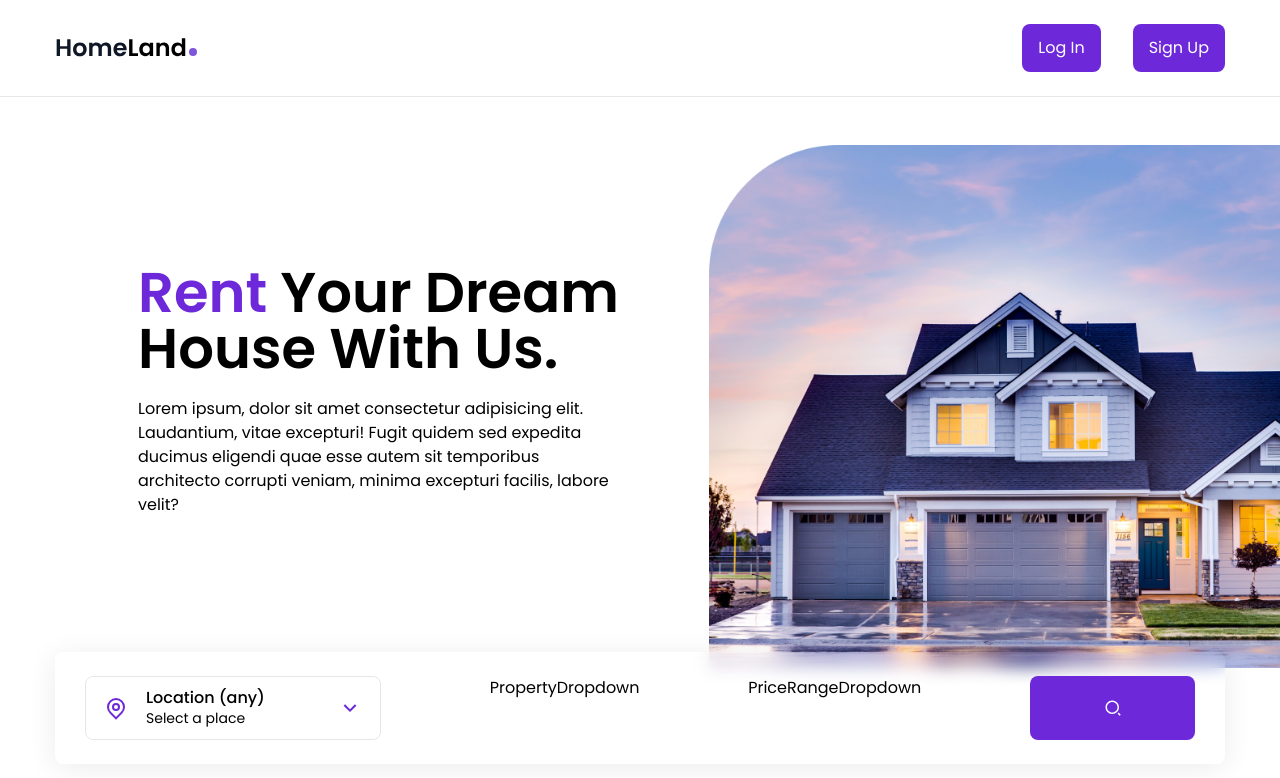
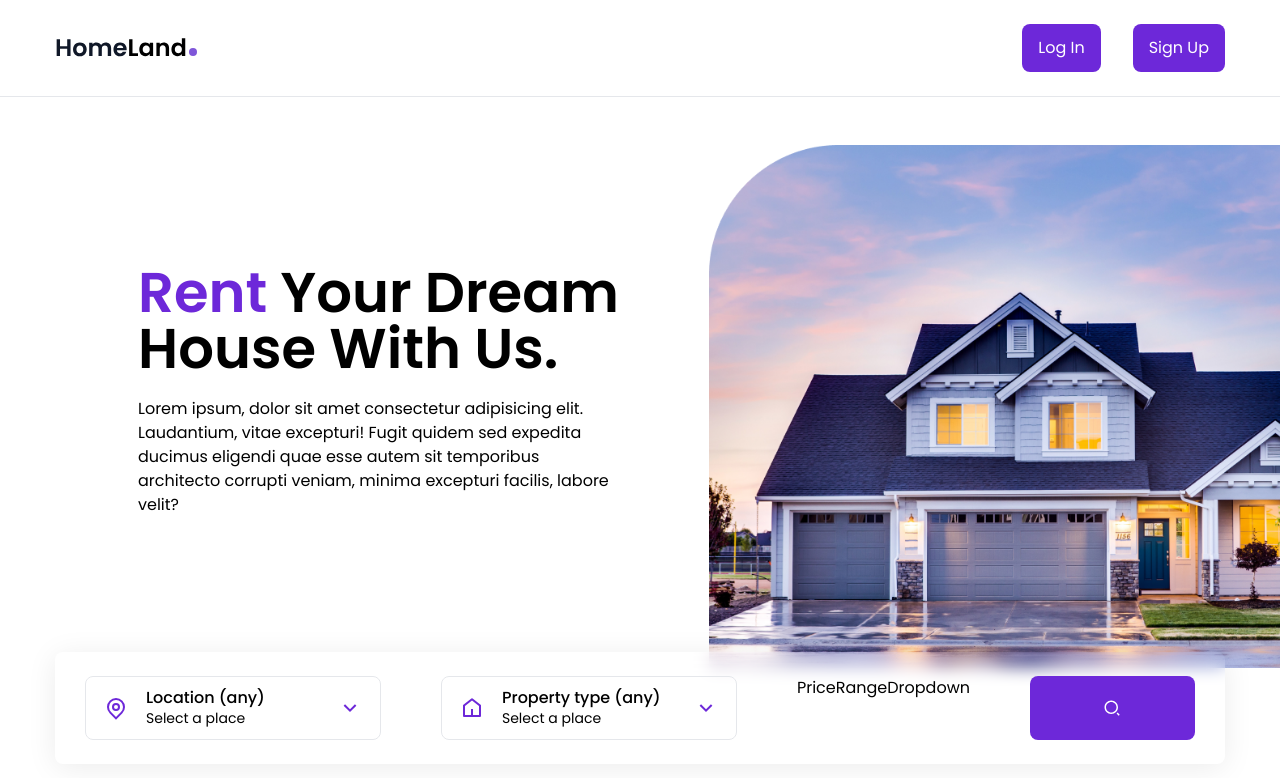
Before and after one commit to saniyafarzindeveloper/homeland-realestate, a React (Create React App) app: page / in a window 1280 px wide. Shown: the top 778 px of the page. Built offline with nearby package versions, Linux system fonts and the light colour scheme.

Commit message:
implemented property dropdown

```diff
--- a/src/components/HouseContext.js
+++ b/src/components/HouseContext.js
@@ -30,6 +30,23 @@ const HouseContextProvider = ({children}) => {
     setCountries(uniqueCountries)
   }, [])
 
+
+  //return all property types
+  useEffect(() => {
+    const allProperties = houses.map((houses) =>{
+      return houses.type;
+    });
+    console.log(allProperties)
+
+    //remove duplicate countires
+    const uniqueProperties = ['Property type (any)', ...new Set(allProperties)]
+
+    console.log(uniqueProperties)
+
+    //set property state
+    setProperties(uniqueProperties)
+  }, [])
+
   return (
     <HouseContext.Provider value={{
       country,
--- a/src/components/PropertyDropdown.js
+++ b/src/components/PropertyDropdown.js
@@ -1,7 +1,50 @@
-import React from 'react';
+import React, { useState, useEffect, useContext } from "react";
+
+//import icons
+import { RiHome5Line, RiArrowDownSLine, RiArrowUpSLine } from "react-icons/ri";
+
+//import headless UI
+import { Menu } from "@headlessui/react";
+
+//import house contetx
+import { HouseContext } from "./HouseContext";
 
 const PropertyDropdown = () => {
-  return <div>PropertyDropdown</div>;
+  const { property, setProperty, properties } = useContext(HouseContext);
+
+  console.log(properties)
+
+  console.log(property);
+
+  const [isOpen, setIsOpen] = useState(false);
+
+  return (
+    <Menu as="div" className="dropdown relative">
+      <Menu.Button onClick={() => setIsOpen(!isOpen)} className= "dropdown-btn w-full text-left" >
+        <RiHome5Line className="dropdown-icon-primary" />
+        <div>
+          <div className="text-[16px] font-medium leading-tight " >{property}</div>
+          <div className="text-[14px]" >Select a place</div>
+          </div>
+          {isOpen ? (
+            <RiArrowUpSLine className="dropdown-icon-secondary" />
+          ) : (
+            <RiArrowDownSLine className="dropdown-icon-secondary" />
+          )}
+      </Menu.Button>
+
+            <Menu.Items className='dropdown-menu' >
+              {properties.map((property, index)=> {
+                return (
+                  <Menu.Item onClick={() => setProperty(property)} className= "cursor-pointer hover:text-violet-700 transition" as = 'li' key={index} >
+                  {property}
+                  </Menu.Item>
+                )
+              })}
+            </Menu.Items>
+
+    </Menu>
+  );
 };
 
 export default PropertyDropdown;
```
